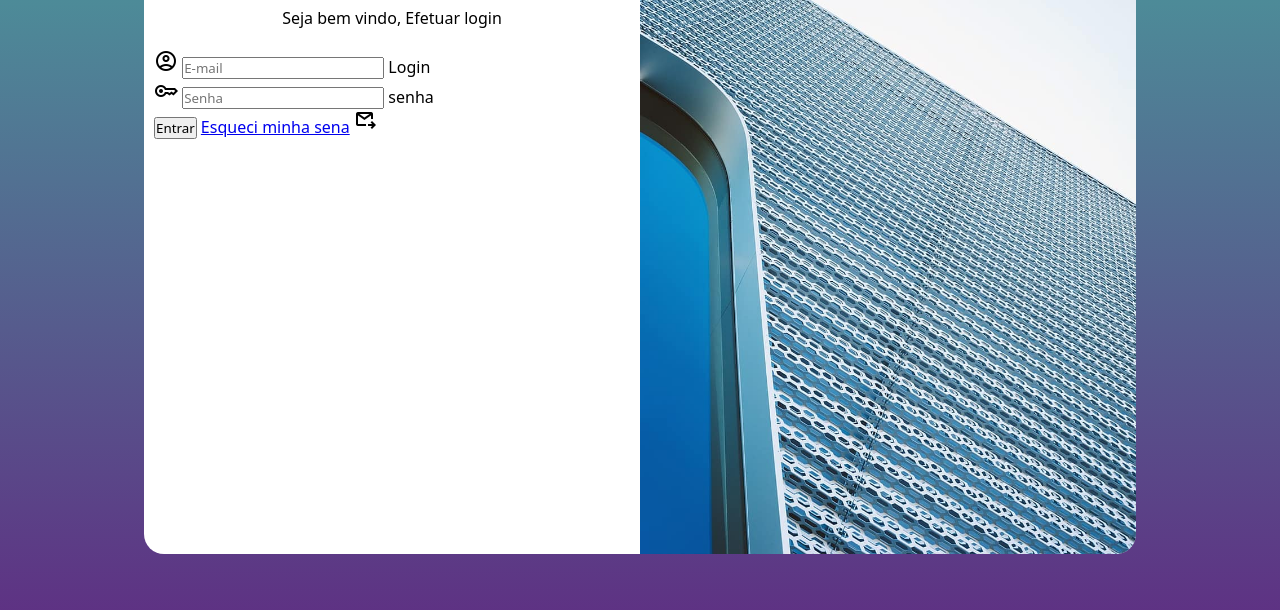
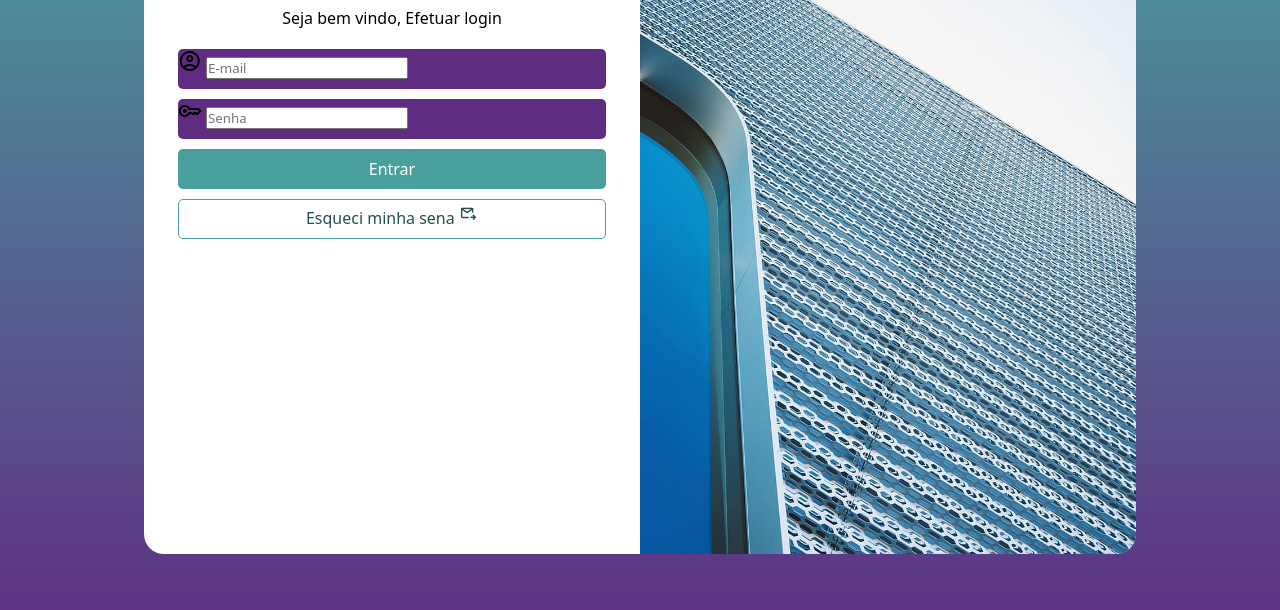
Before and after one commit to marcelocamorim/projeto-login, a plain HTML site: page index.html in a window 1280 px wide. Shown: the part 146-756 px from the top of the page. Drawn offline with nearby package versions, Linux system fonts and the light colour scheme.

Commit message:
formatação do form

```diff
--- a/estilos/style.css
+++ b/estilos/style.css
@@ -59,3 +59,62 @@ div#formulario p{
     text-align: center;
     margin-bottom: 20px;
 }
+
+form input[type=submit]{
+    display: block;
+    width: 90%;
+    height: 40px;
+    margin: auto;
+    font-size: 1em;
+    color: white;
+    background-color: #49a09d ;
+    border: none;
+    cursor: pointer;
+    border-radius: 5px;
+    transition: .1s;
+}
+
+div.campo{
+    background-color: #5f2c82;
+    width: 90%;
+    margin: auto;
+    height: 40px;
+    border-radius: 5px;
+    margin-top: 10px;
+    margin-bottom: 10px;
+}
+
+form label{
+    display: none;
+}
+
+form input[type=submit]:hover{
+    background-color: #337470;
+
+}
+
+form a.botao{
+    display: block;
+    margin: auto;
+    width: 90%;
+    height: 40px;
+    text-align: center;
+    border: 1px solid #49a09d ;
+    border-radius: 5px;
+    text-decoration: none;
+    font-size: 1em;
+    background-color: white;
+    color: #23504d;
+    margin-top: 10px;
+    padding-top: 5px;
+
+}
+
+form a.botao:hover{
+    background-color: #49a09d ;
+}
+
+form >a.botao> span.material-symbols-outlined{
+    font-size: 1.2em;
+
+}
--- a/index.html
+++ b/index.html
@@ -39,9 +39,9 @@
 
                     </div>
                     <input type="submit" value="Entrar">
-                    <a href="esqueci mina senha.html">Esqueci minha sena</a> <span class="material-symbols-outlined">
+                    <a class="botao" href="esqueci mina senha.html">Esqueci minha sena <span class="material-symbols-outlined">
                         outgoing_mail
-                        </span>
+                    </span></a>
                 </form>
             </div>
         </section>
```
